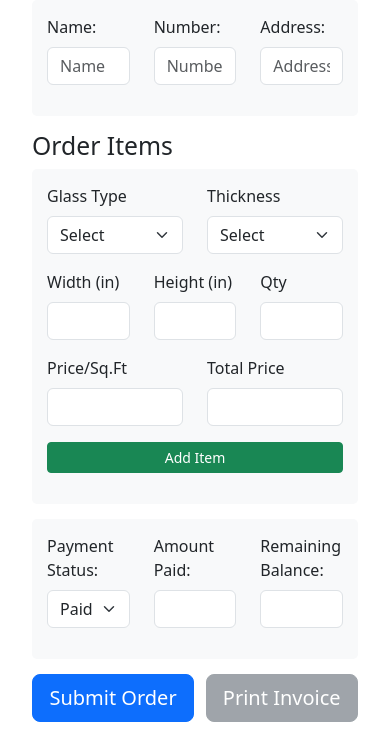
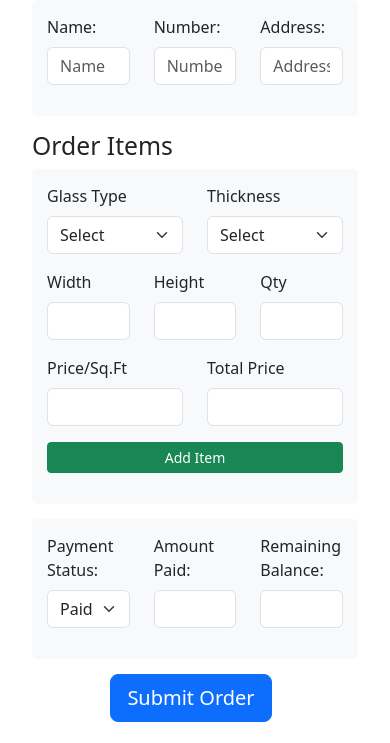
Before and after one commit to aasim06/SabeelKhan, a plain HTML site: page inventory.html in a window 390 px wide. Shown: the part 77-820 px from the top of the page. Drawn offline with nearby package versions, Linux system fonts and the light colour scheme.

Commit message:
first commit

```diff
--- a/inventory.html
+++ b/inventory.html
@@ -232,11 +232,11 @@
                     </select>
                 </div>
                 <div class="col-4 mb-3">
-                    <label class="form-label">Width (in)</label>
+                    <label class="form-label">Width</label>
                     <input type="number" step="0.1" id="newWidth" class="form-control width" required>
                 </div>
                 <div class="col-4 mb-3">
-                    <label class="form-label">Height (in)</label>
+                    <label class="form-label">Height</label>
                     <input type="number" step="0.1" id="newHeight" class="form-control height" required>
                 </div>
                 <div class="col-4 mb-3">
@@ -282,7 +282,10 @@
         <div class="text-center mb-4">
             <div class="text-center mb-4">
                 <button id="submitOrder" class="btn btn-primary btn-lg me-2">Submit Order</button>
-                <button id="printInvoiceBtn" class="btn btn-secondary btn-lg" disabled>Print Invoice</button>
+                <button id="printInvoiceBtn" class="btn btn-secondary btn-lg d-none d-md-inline-block" disabled>
+                    Print Invoice
+                  </button>
+
             </div>
         </div>
 
```
